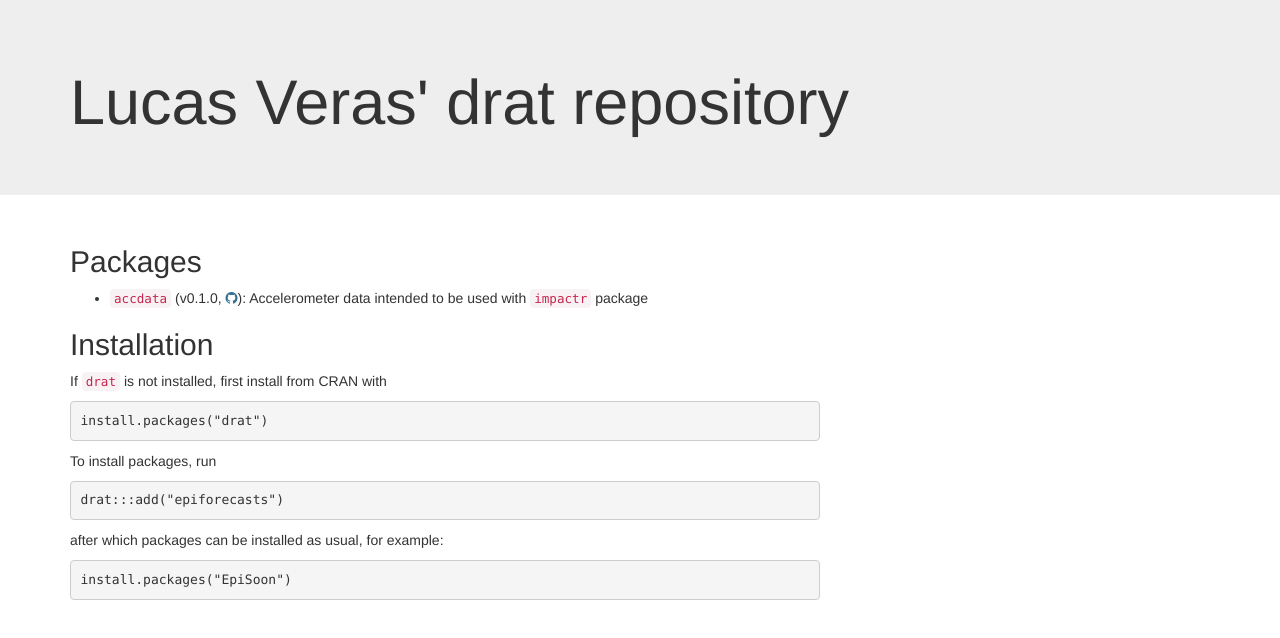
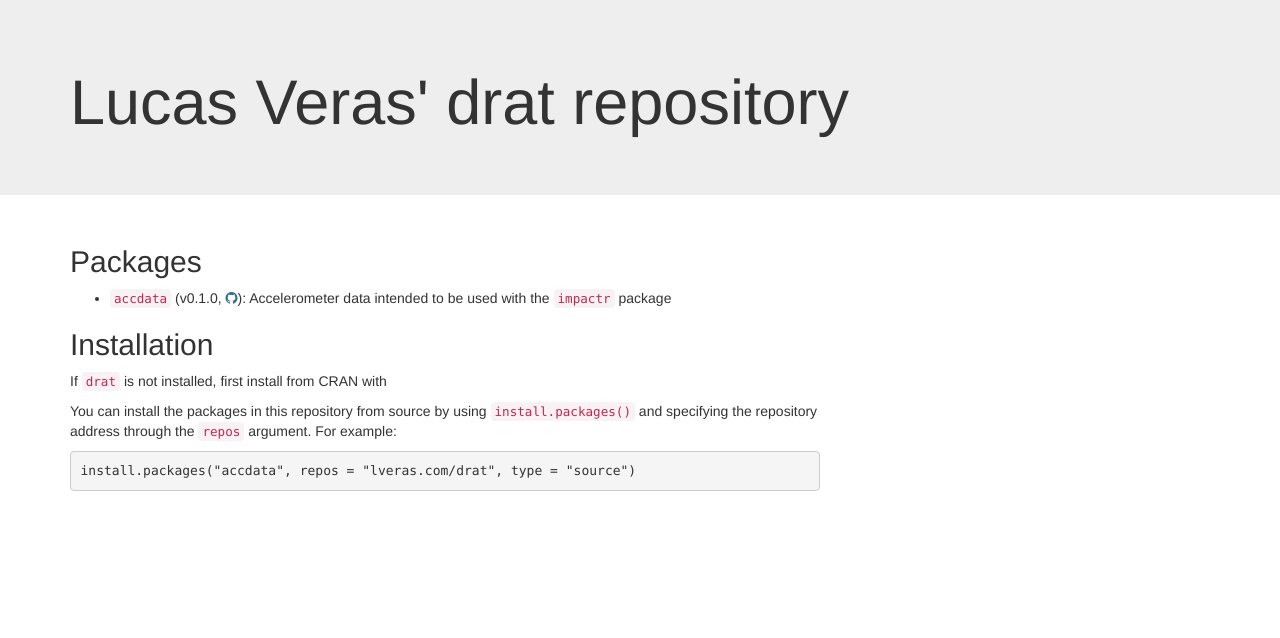
Before and after one commit to verasls/drat, a plain HTML site: page docs/index.html in a window 1280 px wide. Drawn offline with nearby package versions, Linux system fonts and the light colour scheme.

Commit message:
Update landing page with the installation instructions

```diff
--- a/docs/index.html
+++ b/docs/index.html
@@ -25,17 +25,15 @@
         <div class="col-md-8">
           <h2>Packages</h2>
           <ul>
-              <li><code>accdata</code> (v0.1.0, <a href="https://github.com/verasls/accdata" class="text-info"><i class="fa fa-github"></i></a>): Accelerometer data intended to be used with <a href="https://lveras.com/impactr"><code>impactr</code></a> package</li>
+              <li><code>accdata</code> (v0.1.0, <a href="https://github.com/verasls/accdata" class="text-info"><i class="fa fa-github"></i></a>): Accelerometer data intended to be used with the <a href="https://lveras.com/impactr"><code>impactr</code></a> package</li>
           </ul>
 
           <h2>Installation</h2>
           <p>If <code>drat</code> is not installed, first install from
             CRAN with</p>
-          <pre>install.packages("drat")</pre>
-          <p>To install packages, run</p>
-          <pre>drat:::add("epiforecasts")</pre>
-          <p>after which packages can be installed as usual, for example:</p>
-          <pre>install.packages("EpiSoon")</pre>
+
+          <p>You can install the packages in this repository from source by using <code>install.packages()</code> and specifying the repository address through the <code>repos</code> argument. For example:</p>
+          <pre>install.packages("accdata", repos = "lveras.com/drat", type = "source")</pre>
         </div>
       </div>
     </div>
```
